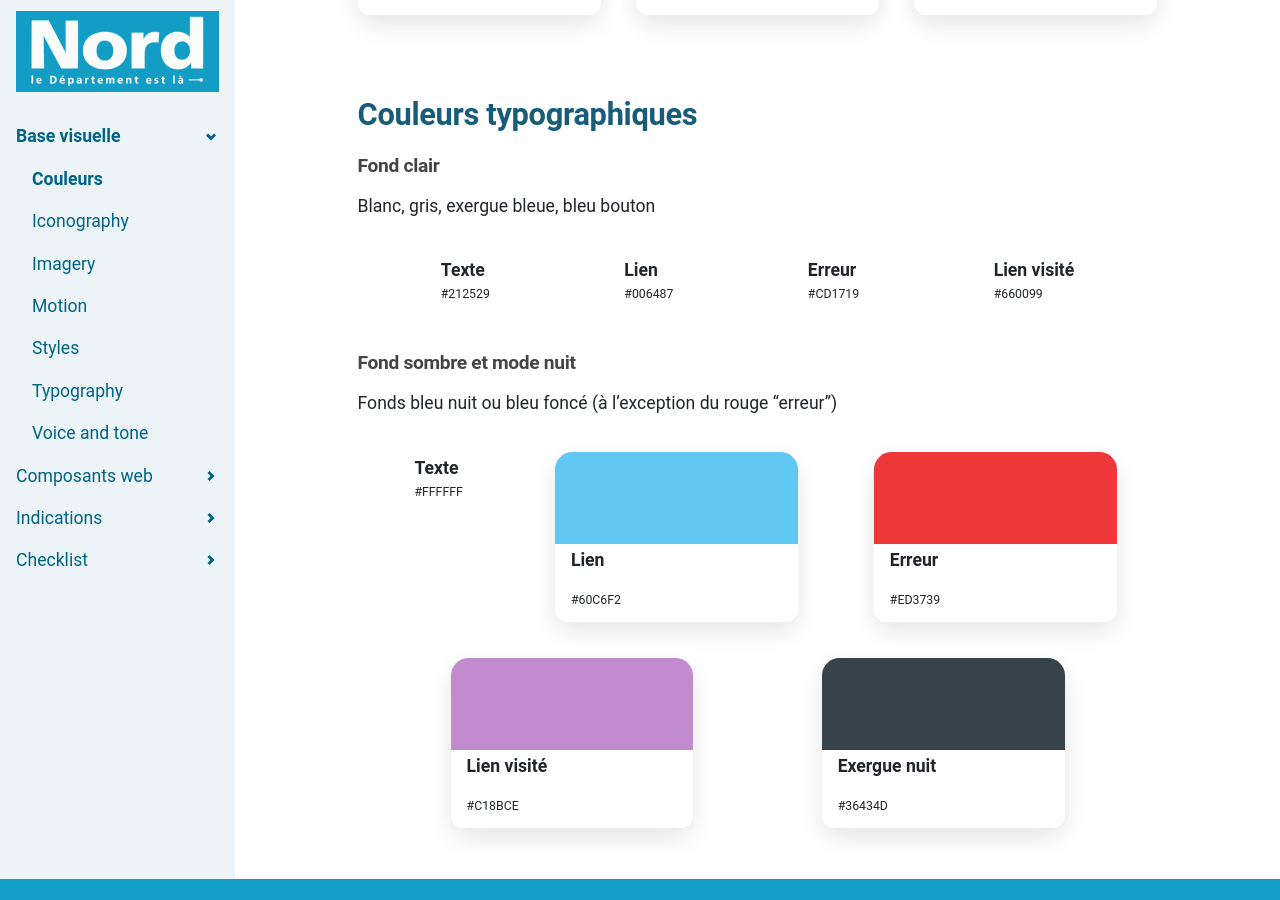
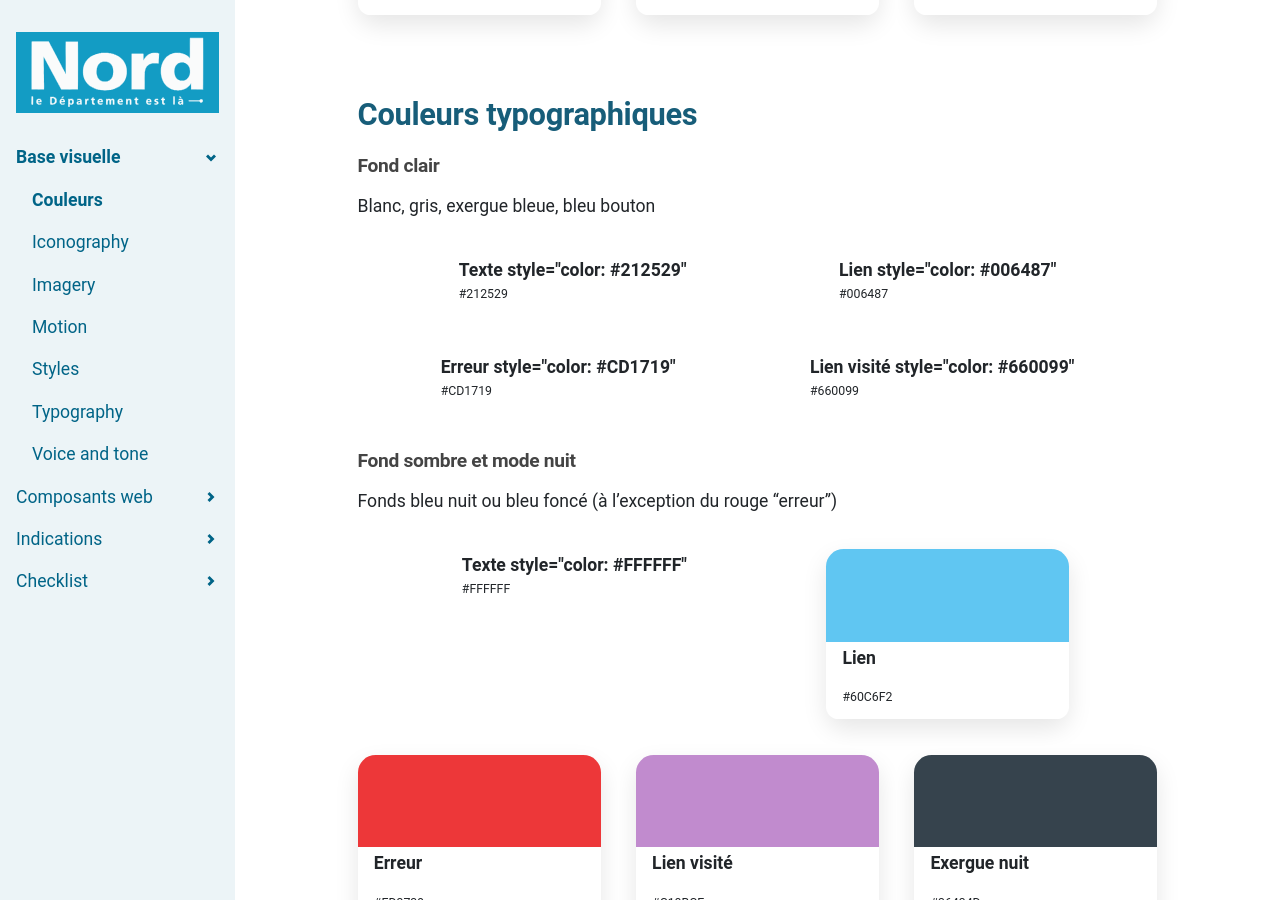
Before and after one commit to LJ59/d59-system, a Jekyll site: the page built from styles/03-color.md, in a window 1280 px wide and 900 px high, scrolled down 1910 px. Built offline with Jekyll 4.4.1, drawn with Linux system fonts in a browser that asks for light colours.

Commit message:
Update color-preview-light.html

```diff
--- a/_includes/color-preview-light.html
+++ b/_includes/color-preview-light.html
@@ -1,4 +1,4 @@
 <div class="color-preview-light">
-    <div class="color-preview__name">{{ include.name }}</div>
+    <div class="color-preview__name">{{ include.name }} style="color: {{ include.hexcode }}"</div>
     <div class="color-preview__value">{{ include.hexcode }}</div>
 </div>
```
